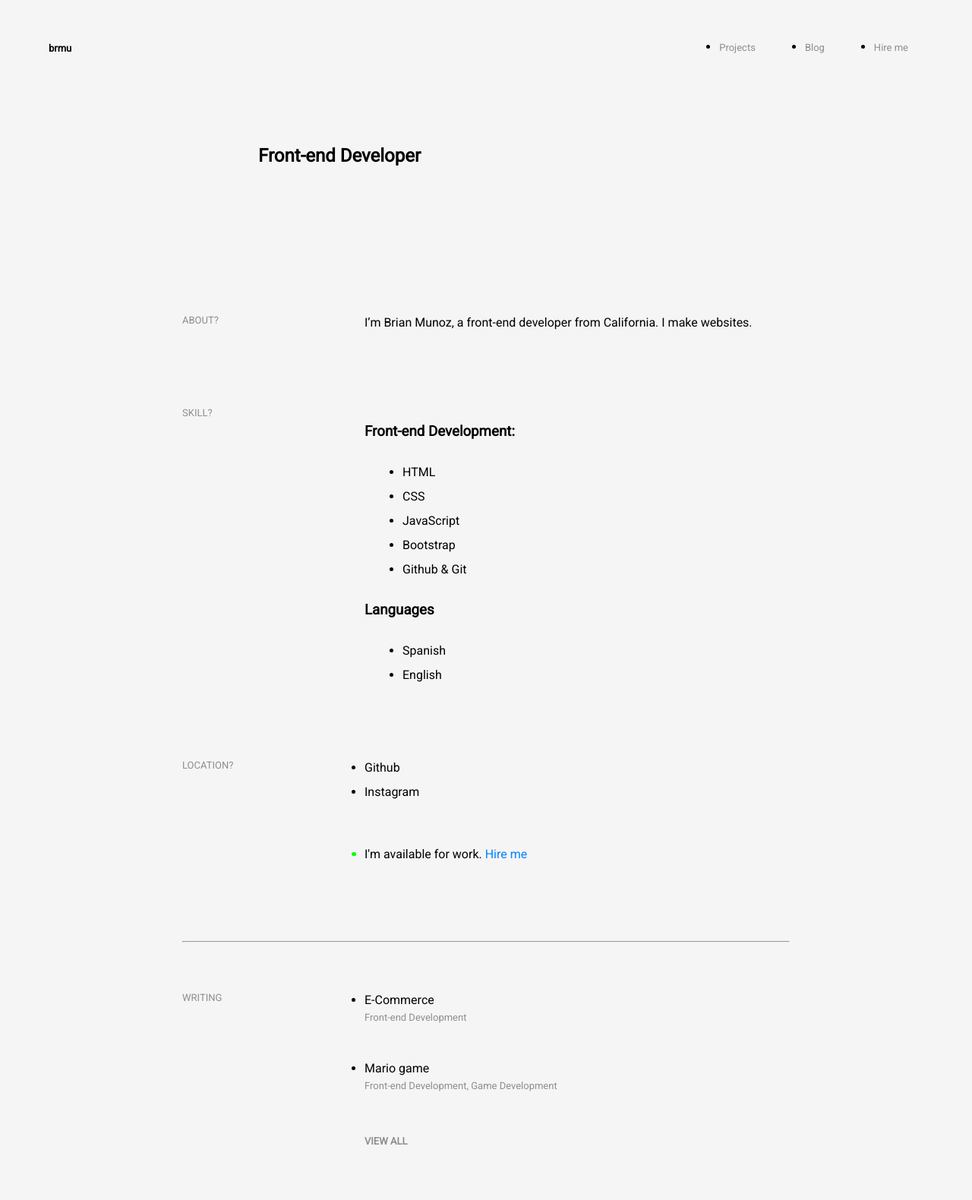
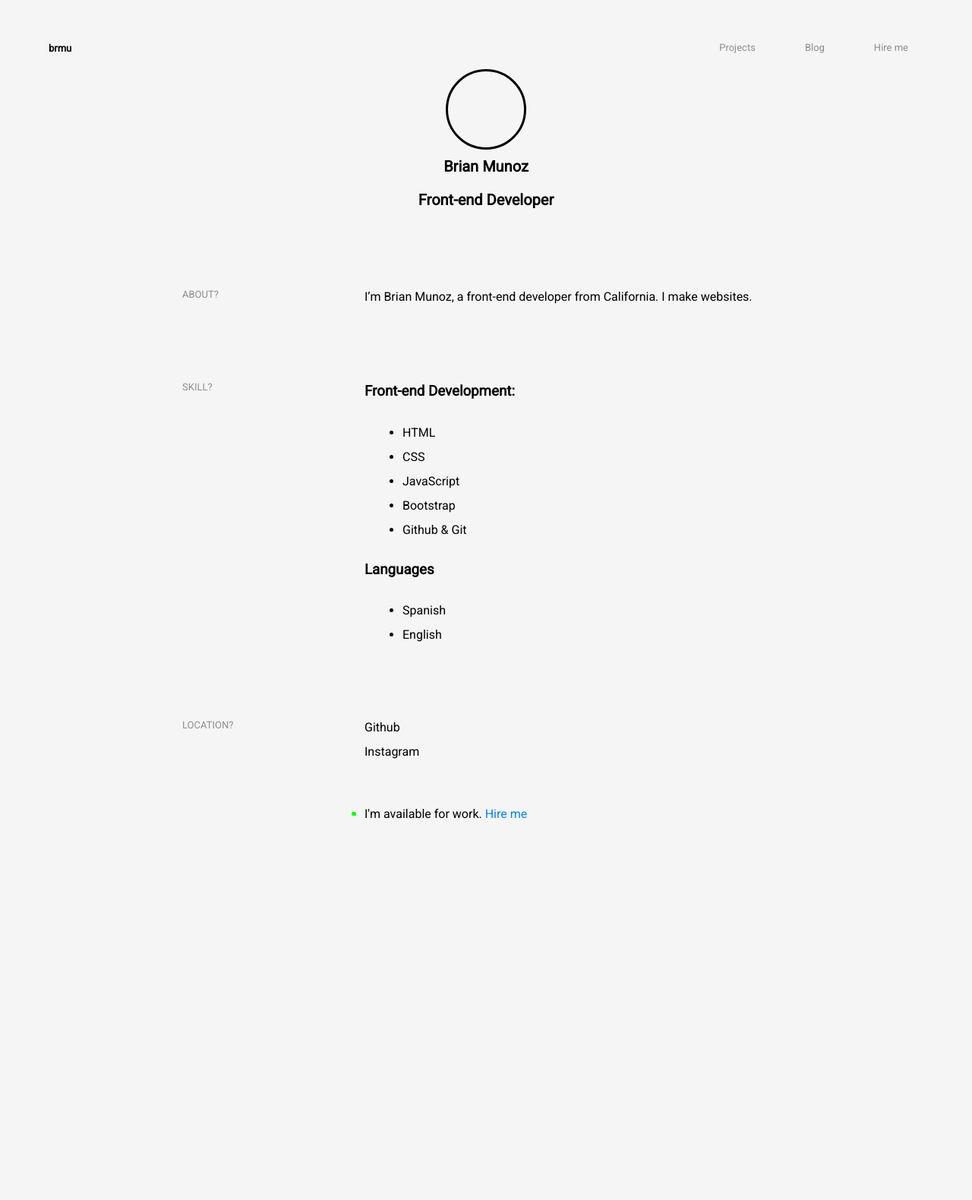
Before and after one commit to colorlessenergy/portfolio, a Jekyll site: the page built from index.html, in a window 1280 px wide. Shown: the whole page at 76% size. Built offline with Jekyll 4.4.1, drawn with Linux system fonts in a browser that asks for light colours; after the commit the page ends 1210 px from its top, so only the background shows below that.

Commit message:
update styles on home page and remove bullet points

```diff
--- a/css/base.css
+++ b/css/base.css
@@ -7,11 +7,7 @@ body {
 a {
    color: #000;
    text-decoration: none;
-}
-
-li {
-  list-style-type: disc;
-}
+ }
 
 main {
   margin: 1em 2em;
--- a/css/module.css
+++ b/css/module.css
@@ -20,6 +20,10 @@
 
 .cards__li {
   margin-bottom: 45px;
+}
+
+.cards__title  {
+  margin-top: 0;
 }
 
 .row {
@@ -63,6 +67,7 @@
 }
 
 .skills_sub {
+  list-style-type: disc;
   margin: 0 0 0 50px;
 }
 
--- a/index.html
+++ b/index.html
@@ -3,7 +3,13 @@ layout: default
 ---
 
 <section class="contain">
-  <h1 class="title">Front-end Developer</h1>
+  <div class="bio">
+    <div class="bio__pic">
+
+    </div>
+    <h2 class="bio__title">Brian Munoz</h2>
+    <h2 class="bio__title">Front-end Developer</h2>
+  </div>
 
   <div class="contain__description">
     <div class="cards">
@@ -22,7 +28,7 @@ layout: default
       </div>
       <div class="cards__description">
         <div>
-            <h3> Front-end Development:</h3>
+            <h3 class="cards__title"> Front-end Development:</h3>
             <ul class="skills_sub">
               <li>HTML</li>
               <li>CSS</li>
@@ -81,7 +87,7 @@ layout: default
     </div>
   </div> -->
 
-  <hr />
+  <!-- <hr />
 
   <div class="cards">
     <div class="cards__interrogative-word">
@@ -102,4 +108,4 @@ layout: default
       <p class="hireme"> <a class="blue anchor" href="{{ site.baseurl }}/project.html">View All</a> </p>
     </div>
   </div>
-</section>
+</section> -->
```
Also changed, not shown: css/layout.css (+17 -3 lines), 5 other files.
